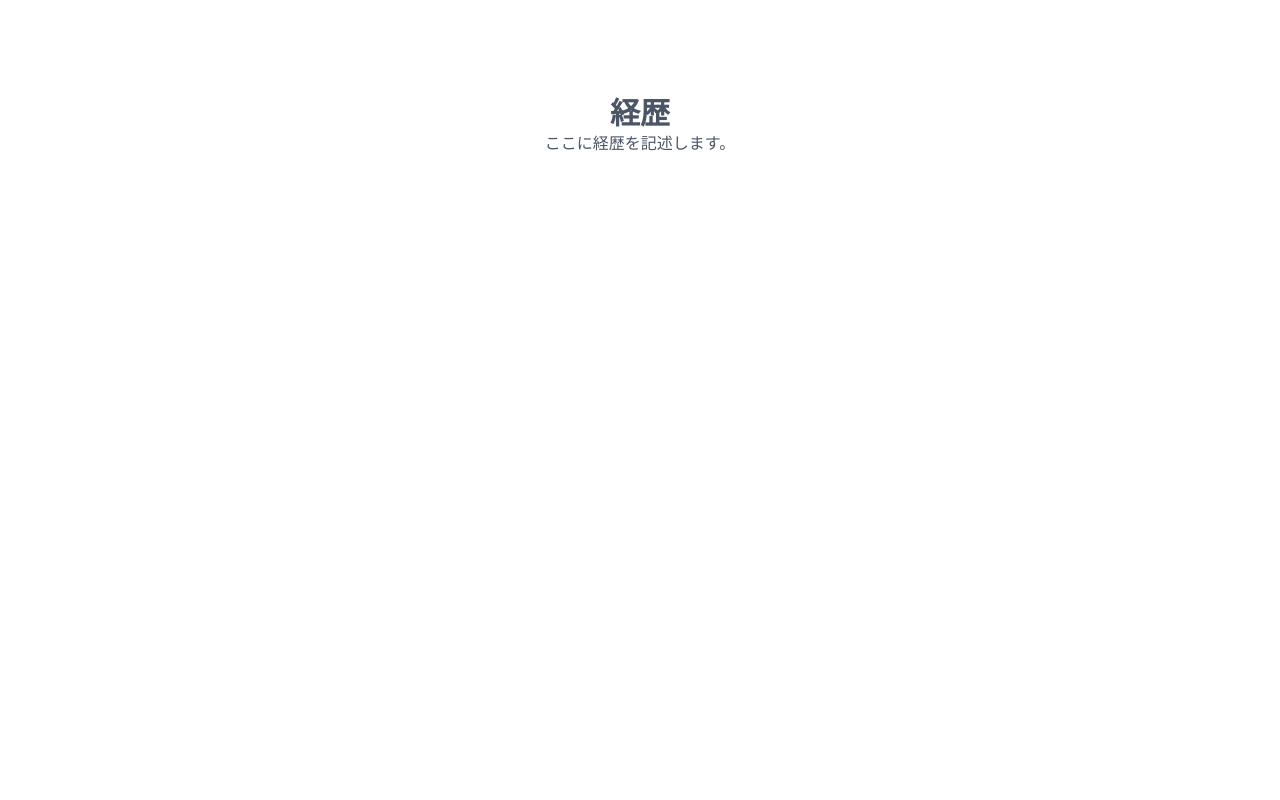
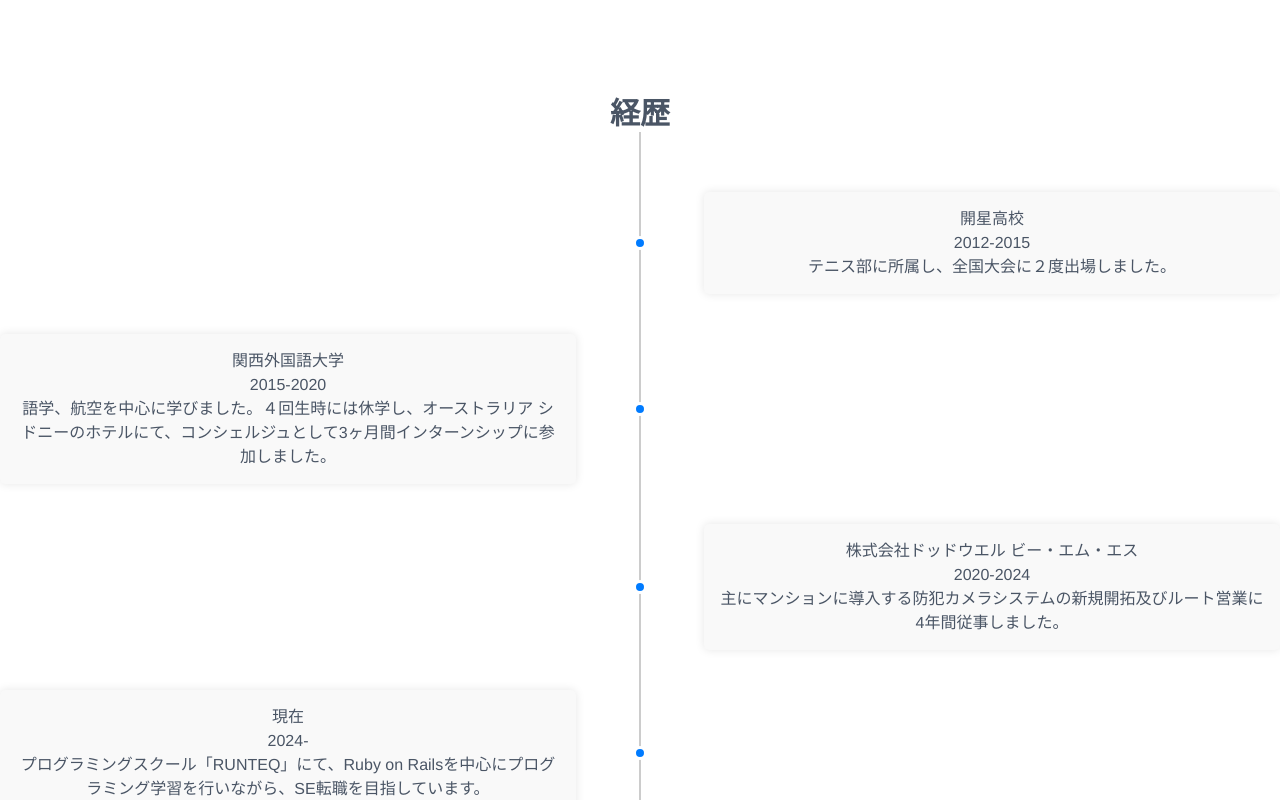
Before and after one commit to 1068haruto/im_haruto, a Next.js app: page / in a window 1280 px wide. Shown: the part 1600-2400 px from the top of the page. Built offline with nearby package versions, Linux system fonts and the light colour scheme.

Commit message:
feat: add timeline section & split sections into components

```diff
--- a/src/app/page.tsx
+++ b/src/app/page.tsx
@@ -2,44 +2,21 @@
 // Imageコンポーネントを使って画像を表示するまでコメントアウトとする
 
 import React from "react";
+import Top from "@/components/sections/Top";
+import SelfIntro from "@/components/sections/SelfIntro";
+import Timeline from "@/components/sections/Timeline";
+import Portfolio from "@/components/sections/Portfolio";
+import Contact from "@/components/sections/Contact";
 
 const Home: React.FC = () => {
   return (
-    <>
-      <main className="text-gray-600 text-center">
-
-        <section id="top" className="min-h-screen">
-          <h1 className="text-4xl font-bold mb-4">こんにちは、im_harutoです！</h1>
-          <p className="text-lg mb-4">
-            Webエンジニアとして成長中のim_harutoです。<br />
-            Next.jsやTypeScript、Dockerを使った開発に取り組んでいます。
-          </p>
-        </section>
-
-        <section id="self_intro" className="min-h-screen section-anchor-offset">
-          <h2 className="text-3xl font-bold">自己紹介</h2>
-          <p>ここに経歴を記述します。</p>
-        </section>
-
-        <section id="about" className="min-h-screen section-anchor-offset">
-          <h2 className="text-3xl font-bold">経歴</h2>
-          <p>ここに経歴を記述します。</p>
-        </section>
-
-        <section id="portfolio" className="min-h-screen section-anchor-offset">
-          <h2 className="text-3xl font-bold">ポートフォリオ</h2>
-          <p>ここにポートフォリオを記述します。</p>
-          <a href="https://github.com/1068haruto" target="_blank" rel="noopener noreferrer" className="text-blue-500 underline">
-            GitHubを見る →
-          </a>
-        </section>
-
-        <section id="contact" className="min-h-screen section-anchor-offset">
-          <h2 className="text-3xl font-bold">お問い合わせ</h2>
-          <p>ここに連絡先などを記述します。</p>
-        </section>
-      </main>
-    </>
+    <main className="text-gray-600 text-center">
+      <Top />
+      <SelfIntro />
+      <Timeline />
+      <Portfolio />
+      <Contact />
+    </main>
   );
 };
 
--- /dev/null
+++ b/src/components/sections/Contact.tsx
@@ -0,0 +1,12 @@
+import React from "react";
+
+const Contact: React.FC = () => {
+  return (
+    <section id="contact" className="min-h-screen section-anchor-offset">
+      <h2 className="text-3xl font-bold">お問い合わせ</h2>
+      <p>ここに連絡先などを記述します。</p>
+    </section>
+  );
+};
+
+export default Contact;
--- /dev/null
+++ b/src/components/sections/Portfolio.tsx
@@ -0,0 +1,15 @@
+import React from "react";
+
+const Portfolio: React.FC = () => {
+  return (
+    <section id="portfolio" className="min-h-screen section-anchor-offset">
+      <h2 className="text-3xl font-bold">ポートフォリオ</h2>
+      <p>ここにポートフォリオを記述します。</p>
+      <a href="https://github.com/1068haruto" target="_blank" rel="noopener noreferrer" className="text-blue-500 underline">
+        GitHubを見る →
+      </a>
+    </section>
+  );
+};
+
+export default Portfolio;
--- /dev/null
+++ b/src/components/sections/SelfIntro.tsx
@@ -0,0 +1,12 @@
+import React from "react";
+
+const SelfIntro: React.FC = () => {
+  return (
+    <section id="self_intro" className="min-h-screen section-anchor-offset">
+      <h2 className="text-3xl font-bold">自己紹介</h2>
+      <p>ここに自己紹介を記述します。</p>
+    </section>
+  );
+};
+
+export default SelfIntro;
--- /dev/null
+++ b/src/components/sections/Timeline.tsx
@@ -0,0 +1,49 @@
+import React from "react";
+import "@/styles/timeline.scss";
+
+const timelineData = [
+  {
+    status: "開星高校",
+    years: "2012-2015",
+    details: "テニス部に所属し、全国大会に２度出場しました。"
+  },
+  {
+    status: "関西外国語大学",
+    years: "2015-2020",
+    details:
+    "語学、航空を中心に学びました。４回生時には休学し、オーストラリア シドニーのホテルにて、コンシェルジュとして3ヶ月間インターンシップに参加しました。"
+  },
+  {
+    status: "株式会社ドッドウエル ビー・エム・エス",
+    years: "2020-2024",
+    details: "主にマンションに導入する防犯カメラシステムの新規開拓及びルート営業に4年間従事しました。"
+  },
+  {
+    status: "現在",
+    years: "2024-",
+    details: "プログラミングスクール「RUNTEQ」にて、Ruby on Railsを中心にプログラミング学習を行いながら、SE転職を目指しています。"
+  }
+];
+
+const Timeline: React.FC = () => {
+  return (
+    <section id="about" className="min-h-screen section-anchor-offset">
+      <h2 className="text-3xl font-bold">経歴</h2>
+      <div className="timeline">
+        {timelineData.map((item, index) => (
+          <div className="timeline-item" key={index}>
+            <div className="timeline-content">
+              <h3 className="timeline-title">
+                {item.status}<br />
+                {item.years}
+              </h3>
+              <p className="timeline-details">{item.details}</p>
+            </div>
+          </div>
+        ))}
+      </div>
+    </section>
+  );
+};
+
+export default Timeline;
--- /dev/null
+++ b/src/components/sections/Top.tsx
@@ -0,0 +1,15 @@
+import React from "react";
+
+const Top: React.FC = () => {
+  return (
+    <section id="top" className="min-h-screen">
+      <h1 className="text-4xl font-bold mb-4">こんにちは、im_harutoです！</h1>
+      <p className="text-lg mb-4">
+        Webエンジニアとして成長中のim_harutoです。<br />
+        Next.jsやTypeScript、Dockerを使った開発に取り組んでいます。
+      </p>
+    </section>
+  );
+};
+
+export default Top;
--- /dev/null
+++ b/src/styles/timeline.scss
@@ -0,0 +1,53 @@
+.timeline {
+  position: relative; // 子要素を絶対位置で配置するための基準位置
+  padding: 20px 0;
+}
+
+// ライン（擬似要素）
+.timeline::before {
+  content: '';                 // ラインを空にし、表示しない
+  position: absolute;          // 親要素に対して絶対位置で配置
+  top: 0;                      // 親要素の上端に配置
+  bottom: 0;                   // ラインを親要素の下端まで伸ばす
+  left: 50%;                   // ラインを親要素の中央に配置するため、左端を50%にする
+  width: 2px;                  // ラインの幅
+  background-color: #ccc;
+  transform: translateX(-50%); // 擬似要素を自身の幅の半分だけ左に移動させ、中央に配置
+}
+
+// 各タイムライン項目
+.timeline-item {
+  display: flex;                  // 子要素を横並びにする
+  justify-content: space-between; // 子要素の間にスペースを均等に配置
+  align-items: center;            // 子要素を縦の中央に揃える
+  position: relative;             // 子要素を絶対位置で配置するための基準位置
+  margin: 40px 0;
+}
+
+.timeline-item:nth-child(odd) {
+  flex-direction: row-reverse;
+}
+
+// タイムライン項目の内容部分
+.timeline-content {
+  width: 45%;                                // 内容部分の幅を親要素の45%に設定
+  background-color: #f9f9f9;
+  padding: 15px;
+  border-radius: 5px;                        // 内容部分の角を5px丸くする
+  box-shadow: 0 0 10px rgba(0, 0, 0, 0.1); // 内容部分に薄い影をつける
+}
+
+// 丸いアイコン（擬似要素）
+.timeline-item::before {
+  content: '';                      // 内容を空にし、表示しない
+  position: absolute;               // 親要素に対して絶対位置で配置する
+  top: 50%;                         // 親要素の中央に配置するため、上端を50%に設定
+  left: 50%;                        // 親要素の中央に配置するため、左端を50%に設定
+  transform: translate(-50%, -50%); // アイコンの中心を親要素の中心に位置させる
+  width: 14px;
+  height: 14px;
+  background-color: #007bff;
+  border-radius: 50%;               // 丸くする
+  z-index: 2;                       // 他の要素の上に表示する
+  border: 3px solid white;        // 白い枠線を追加
+}
```
Also changed, not shown: src/styles/global.scss (line endings or trailing spaces).
